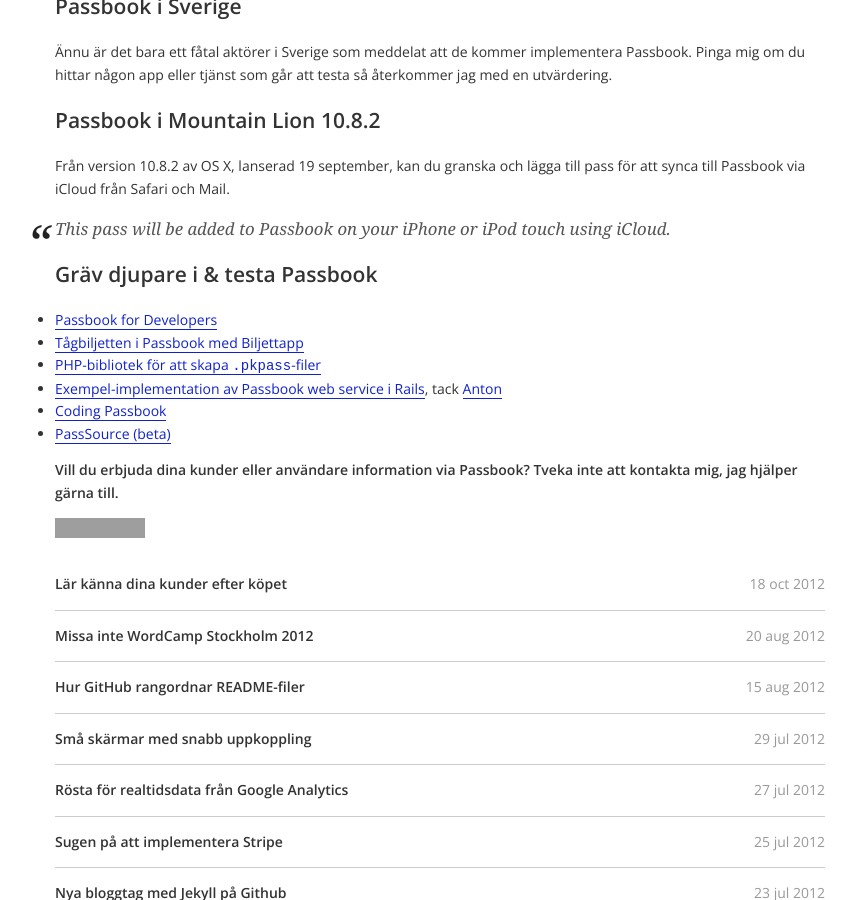
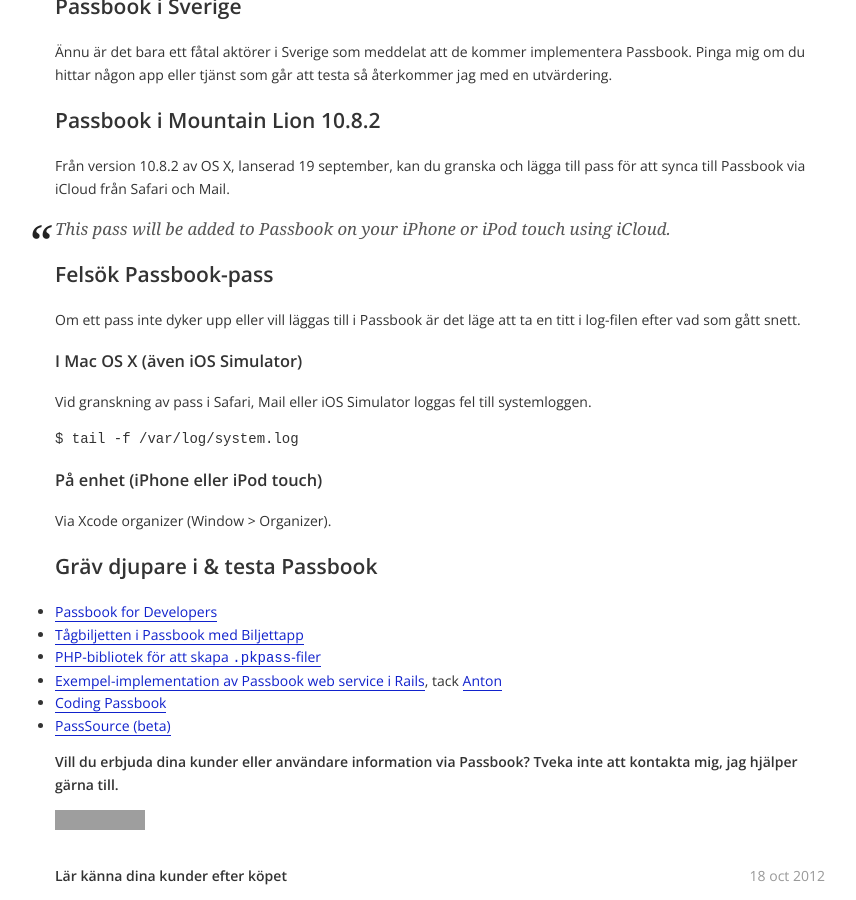
Before and after one commit to ptz0n/ptz0n.github.io, a Jekyll site: the page built from _posts/2012-09-29-passbook-biljetter-kuponger.md, in a window 1280 px wide and 900 px high, scrolled down 2441 px. Shown: the whole window, without its empty margins (200-1056 px from the left). Built offline with Jekyll 4.4.1, drawn with Linux system fonts in a browser that asks for light colours; grey boxes are pictures that could not be loaded.

Commit message:
Updated debugging info in Passbook post.

```diff
--- a/_posts/2012-09-29-passbook-biljetter-kuponger.md
+++ b/_posts/2012-09-29-passbook-biljetter-kuponger.md
@@ -79,6 +79,20 @@
 
 > This pass will be added to Passbook on your iPhone or iPod touch using iCloud.
 
+## Felsök Passbook-pass
+
+Om ett pass inte dyker upp eller vill läggas till i Passbook är det läge att ta en titt i log-filen efter vad som gått snett.
+
+### I Mac OS X (även iOS Simulator)
+
+Vid granskning av pass i Safari, Mail eller iOS Simulator loggas fel till systemloggen.
+
+`$ tail -f /var/log/system.log`
+
+### På enhet (iPhone eller iPod touch)
+
+Via Xcode organizer (Window > Organizer).
+
 ## Gräv djupare i &amp; testa Passbook
 
 * [Passbook for Developers](https://developer.apple.com/passbook/)
```
